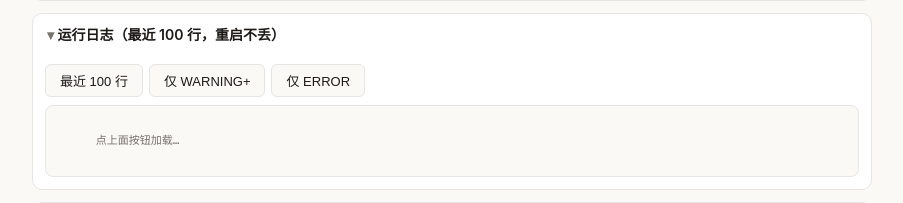
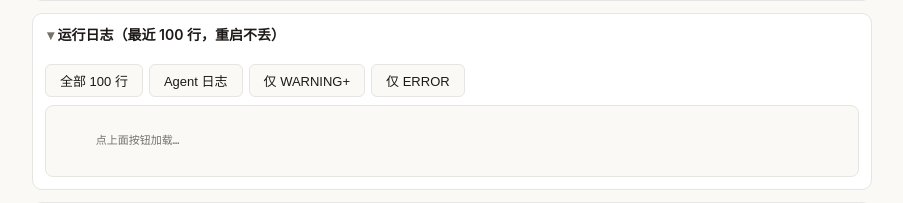
Before and after one commit to aspiring0/ai-news-digest, a FastAPI app: page /settings in a window 1280 px wide, after a click on "运行日志（最近 100 行，重启不丢）". Shown: the part 1589-1792 px from the top of the page, without its empty margins (188-1091 px from the left). Run offline with FastAPI, Linux system fonts and the light colour scheme; data that the repository does not hold is empty.

Commit message:
feat(agent): Agent 结构化日志——每步操作可追踪可回放
- Agent 循环全链路日志（写入 data/logs/app.log，重启不丢）：
  [agent] 开始 session=xxx msg=xxx ctx=N条
  [agent] LLM调用 session=xxx iter=1 耗时=1234ms tool_calls=[search_news]
  [agent] 工具 session=xxx tool=search_news 耗时=5ms 结果=8条
  [agent] 请求确认 session=xxx tool=bookmark_item args=url=xxx
  [agent] 确认执行 session=xxx tool=xxx args=xxx
  [agent] 确认结果 session=xxx ok=True reply=已收藏
  [agent] 完成 session=xxx 总耗时=3.2s 迭代=2 工具调用=1 回复长度=150
  [agent] 超时/最大迭代/异常 均有 WARNING/ERROR 级别日志（含堆栈）
- /api/logs 新增 module 参数（module=agent 只看 Agent 日志）
- 设置面板新增「Agent 日志」按钮

```diff
--- a/app/agent.py
+++ b/app/agent.py
@@ -206,28 +206,34 @@ def run_agent_stream(session_id: str, user_message: str, page_context: list[dict
     """
     provider = get_default()
     if not provider:
+        logger.warning("[agent] 无默认引擎，拒绝请求 session=%s", session_id)
         yield {"type": "error", "message": "请先在设置页配置默认解读引擎"}
         return
 
     session_id = session_id or str(uuid.uuid4())[:8]
     session = _sessions.setdefault(session_id, {"messages": [], "pending_action": None})
     history = session["messages"]
+    agent_start = time.time()
 
     # 确认流：有 pending_action 且用户说"是" → 执行
     if session["pending_action"]:
         pending = session["pending_action"]
         session["pending_action"] = None
         if _is_affirmative(user_message):
+            logger.info("[agent] 确认执行 session=%s tool=%s args=%s", session_id, pending["tool"],
+                        json.dumps(pending["args"], ensure_ascii=False)[:100])
             yield {"type": "tool", "tool": pending["tool"], "args": pending["args"]}
             result = _execute_pending(pending)
             desc = _TOOL_DESCRIPTIONS.get(pending["tool"], pending["tool"])
             reply = result.get("message", "操作完成") if result.get("ok") else f"❌ {result.get('message', '失败')}"
+            logger.info("[agent] 确认结果 session=%s ok=%s reply=%s", session_id, result.get("ok"), reply[:50])
             history.append({"role": "user", "content": user_message})
             history.append({"role": "assistant", "content": reply})
             yield {"type": "reply", "content": reply}
             yield {"type": "done", "session_id": session_id}
             return
         elif _is_negative(user_message):
+            logger.info("[agent] 用户取消 session=%s pending_tool=%s", session_id, pending["tool"])
             history.append({"role": "user", "content": user_message})
             reply = "好的，已取消。"
             history.append({"role": "assistant", "content": reply})
@@ -245,6 +251,8 @@ def run_agent_stream(session_id: str, user_message: str, page_context: list[dict
         user_content = "\n".join(ctx_lines) + f"\n\n用户说：{user_message}"
 
     history.append({"role": "user", "content": user_content})
+    logger.info("[agent] 开始 session=%s msg=%q ctx=%d条 迭代上限=%d", session_id, user_message[:50],
+                len(page_context or []), MAX_ITERATIONS)
 
     # 构建消息列表
     all_messages = [{"role": "system", "content": AGENT_SYSTEM_PROMPT}]
@@ -255,15 +263,24 @@ def run_agent_stream(session_id: str, user_message: str, page_context: list[dict
     start = time.time()
 
     try:
-        for _iteration in range(MAX_ITERATIONS):
+        for iteration in range(MAX_ITERATIONS):
             if time.time() - start > TIMEOUT_SECONDS:
+                logger.warning("[agent] 超时 session=%s elapsed=%.1fs", session_id, time.time() - start)
                 break
 
+            llm_start = time.time()
             llm_result = _call_llm(provider, all_messages, TOOL_SCHEMAS)
+            llm_ms = int((time.time() - llm_start) * 1000)
+            logger.info("[agent] LLM调用 session=%s iter=%d 耗时=%dms tool_calls=%s",
+                        session_id, iteration + 1, llm_ms,
+                        [tc["name"] for tc in llm_result["tool_calls"]] if llm_result["tool_calls"] else "无(最终回答)")
 
             if not llm_result["tool_calls"]:
                 reply = llm_result["content"] or "抱歉，我没有得到有效回复。"
                 history.append({"role": "assistant", "content": reply})
+                logger.info("[agent] 完成 session=%s 总耗时=%.1fs 迭代=%d 工具调用=%d 回复长度=%d",
+                            session_id, time.time() - agent_start, iteration + 1,
+                            len(tool_calls_log), len(reply))
                 yield {"type": "reply", "content": reply}
                 if sources_used:
                     yield {"type": "sources", "items": sources_used[:10]}
@@ -296,6 +313,7 @@ def run_agent_stream(session_id: str, user_message: str, page_context: list[dict
                 if tool_name in WRITE_TOOLS:
                     desc = _TOOL_DESCRIPTIONS.get(tool_name, tool_name)
                     arg_desc = ", ".join(f"{k}={str(v)[:50]}" for k, v in tool_args.items())
+                    logger.info("[agent] 请求确认 session=%s tool=%s args=%s", session_id, tool_name, arg_desc[:80])
                     yield {"type": "confirm", "action": tool_name,
                            "description": f"{desc}（{arg_desc}）",
                            "args": tool_args}
@@ -313,14 +331,19 @@ def run_agent_stream(session_id: str, user_message: str, page_context: list[dict
                     return
 
                 # ── 读操作直接执行 ──
+                tool_start = time.time()
                 yield {"type": "tool", "tool": tool_name, "args": tool_args}
                 try:
                     result = tool_fn(**tool_args)
                 except Exception as e:  # noqa: BLE001
                     result = {"error": f"工具执行失败: {e}"}
+                tool_ms = int((time.time() - tool_start) * 1000)
 
                 result_str = json.dumps(result, ensure_ascii=False, default=str)[:TOOL_RESULT_MAX_CHARS]
                 all_messages.append({"role": "tool", "tool_call_id": tc["id"], "content": result_str})
+                logger.info("[agent] 工具 session=%s tool=%s 耗时=%dms 结果=%s",
+                            session_id, tool_name, tool_ms,
+                            f"{len(result)}条" if isinstance(result, list) else str(result)[:80])
 
                 if isinstance(result, list):
                     yield {"type": "tool_result", "tool": tool_name, "count": len(result)}
@@ -334,15 +357,17 @@ def run_agent_stream(session_id: str, user_message: str, page_context: list[dict
                     yield {"type": "tool_result", "tool": tool_name}
                     tool_calls_log.append({"tool": tool_name, "args": tool_args})
 
+        logger.warning("[agent] 达到最大迭代 session=%s iterations=%d tools=%d", session_id, MAX_ITERATIONS, len(tool_calls_log))
         reply = "基于已有信息，我暂时无法得到更完整的答案。请尝试换一个问法。"
         history.append({"role": "assistant", "content": reply})
         yield {"type": "reply", "content": reply}
         yield {"type": "done", "session_id": session_id}
 
     except requests.Timeout:
+        logger.warning("[agent] LLM超时 session=%s elapsed=%.1fs", session_id, time.time() - start)
         yield {"type": "error", "message": "模型调用超时，请稍后重试"}
     except Exception as e:  # noqa: BLE001
-        logger.warning("Agent 异常: %s", e)
+        logger.error("[agent] 异常 session=%s error=%s", session_id, e, exc_info=True)
         yield {"type": "error", "message": f"Agent 出错: {e}"}
 
 
--- a/app/main.py
+++ b/app/main.py
@@ -576,9 +576,12 @@ def api_chat_clear(session_id: str = ""):
 
 
 @app.get("/api/logs")
-def api_logs(lines: int = 100, level: str = ""):
-    """查看最近日志（文件持久化，重启不丢）。可按级别过滤。"""
+def api_logs(lines: int = 100, level: str = "", module: str = ""):
+    """查看最近日志。可按级别（WARNING/ERROR）或模块（agent/ai-news-oss等）过滤。"""
     from .logutil import read_recent_logs
 
     lines = max(1, min(lines, 500))
-    return {"ok": True, "lines": read_recent_logs(lines, level)}
+    result = read_recent_logs(lines, level)
+    if module:
+        result = [l for l in result if f"[{module}]" in l or module in l]
+    return {"ok": True, "lines": result}
--- a/templates/settings.html
+++ b/templates/settings.html
@@ -207,8 +207,9 @@ if (window.self !== window.top) { document.documentElement.classList.add("in-dra
 <details class="panel">
   <summary>运行日志（最近 100 行，重启不丢）</summary>
   <div class="panel-body">
-    <div class="row" style="gap:6px">
-      <button class="btn" onclick="loadLogs(100)">最近 100 行</button>
+    <div class="row" style="gap:6px;flex-wrap:wrap">
+      <button class="btn" onclick="loadLogs(100)">全部 100 行</button>
+      <button class="btn" onclick="loadLogs(100, '', 'agent')">Agent 日志</button>
       <button class="btn" onclick="loadLogs(100, 'WARNING')">仅 WARNING+</button>
       <button class="btn" onclick="loadLogs(100, 'ERROR')">仅 ERROR</button>
     </div>
@@ -481,10 +482,12 @@ async function testPush() {
 loadPushUI();
 
 /* ---------- 运行日志 ---------- */
-async function loadLogs(lines, level) {
+async function loadLogs(lines, level, module) {
   const box = document.getElementById("log-view");
   box.innerHTML = '<span style="color:var(--muted)">加载中…</span>';
-  const url = "/api/logs?lines=" + (lines || 100) + (level ? "&level=" + level : "");
+  let url = "/api/logs?lines=" + (lines || 100);
+  if (level) url += "&level=" + level;
+  if (module) url += "&module=" + module;
   try {
     const r = await fetch(url);
     const d = await r.json();
```
